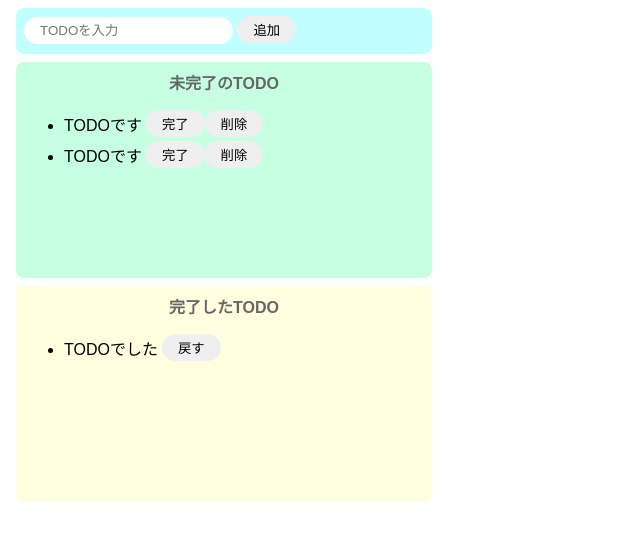
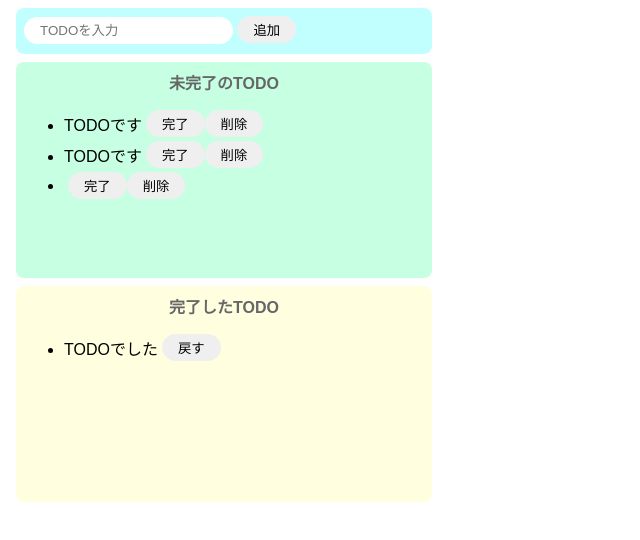
Before and after one commit to MITSUME3/sandbox-test-JS-TODO, a website built with Parcel: page index.html in a window 1280 px wide. Both pictures are taken after a click on the button "追加". Shown: the whole page, without its empty margins (0-640 px from the left). Built offline with nearby package versions, Linux system fonts and the light colour scheme.

Commit message:
タスクの追加機能(テキスト)

```diff
--- a/index.html
+++ b/index.html
@@ -7,13 +7,13 @@
 
   <body>
     <div class="input-area">
-      <input placeholder="TODOを入力" />
-      <button>追加</button>
+      <input id="add-text" placeholder="TODOを入力" />
+      <button id="add-button">追加</button>
     </div>
 
     <div class="incomplete-area">
       <p class="title">未完了のTODO</p>
-      <ul>
+      <ul id="incomplete-list">
         <div class="list-row">
           <li>TODOです</li>
           <button>完了</button>
--- a/src/index.js
+++ b/src/index.js
@@ -1 +1,38 @@
 import "./styles.css";
+
+const onClickAdd = () => {
+  const inputText = document.getElementById("add-text").value;
+  document.getElementById("add-text").value = "";
+
+  // div生成
+  const div = document.createElement("div");
+  div.className = "list-row";
+  //console.log(div);
+
+  // li生成
+  const li = document.createElement("li");
+  li.innerText = inputText;
+  //console.log(li);
+
+  // divタグの子要素に各要素を設定
+  div.appendChild(li);
+  //console.log(div);
+
+  // ボタン追加
+  const buttonComplete = document.createElement("button");
+  buttonComplete.innerText = "完了";
+  div.appendChild(buttonComplete);
+
+  const buttonDelete = document.createElement("button");
+  buttonDelete.innerText = "削除";
+  div.appendChild(buttonDelete);
+
+  console.log(div);
+
+  // 未完了リストに追加
+  document.getElementById("incomplete-list").appendChild(div);
+};
+
+document
+  .getElementById("add-button")
+  .addEventListener("click", () => onClickAdd());
```
